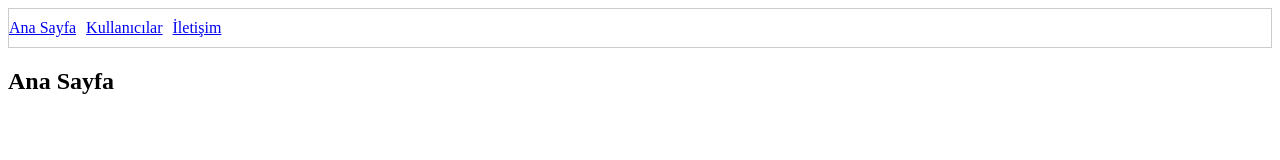
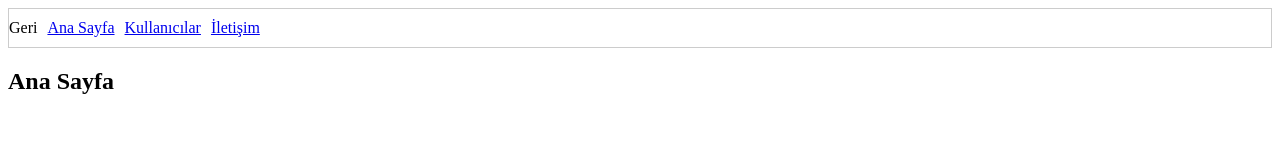
Before and after one commit to Esmanurrr/ReactCourse, a React (Create React App) app in the folder routing/: page / in a window 1280 px wide. Shown: the top 160 px of the page. Built offline with nearby package versions, Linux system fonts and the light colour scheme.

Commit message:
Added useNavigate

```diff
--- a/routing/src/components/Menu.js
+++ b/routing/src/components/Menu.js
@@ -1,10 +1,16 @@
 import React from 'react';
-import { Link } from 'react-router-dom';
+import { Link, useNavigate } from 'react-router-dom';
 
 function Menu() {
+    const navigate = useNavigate();
+
   return (
     <div>
         <ul className='menu'>
+            <li onClick={() => navigate(-1)}>Geri</li>
+            {/* <li>
+                <a href='#/' onClick={() => navigate(-1)}>Geri</a>
+            </li> */}
             <li>
                 <Link to="/">Ana Sayfa</Link>
             </li>
```
